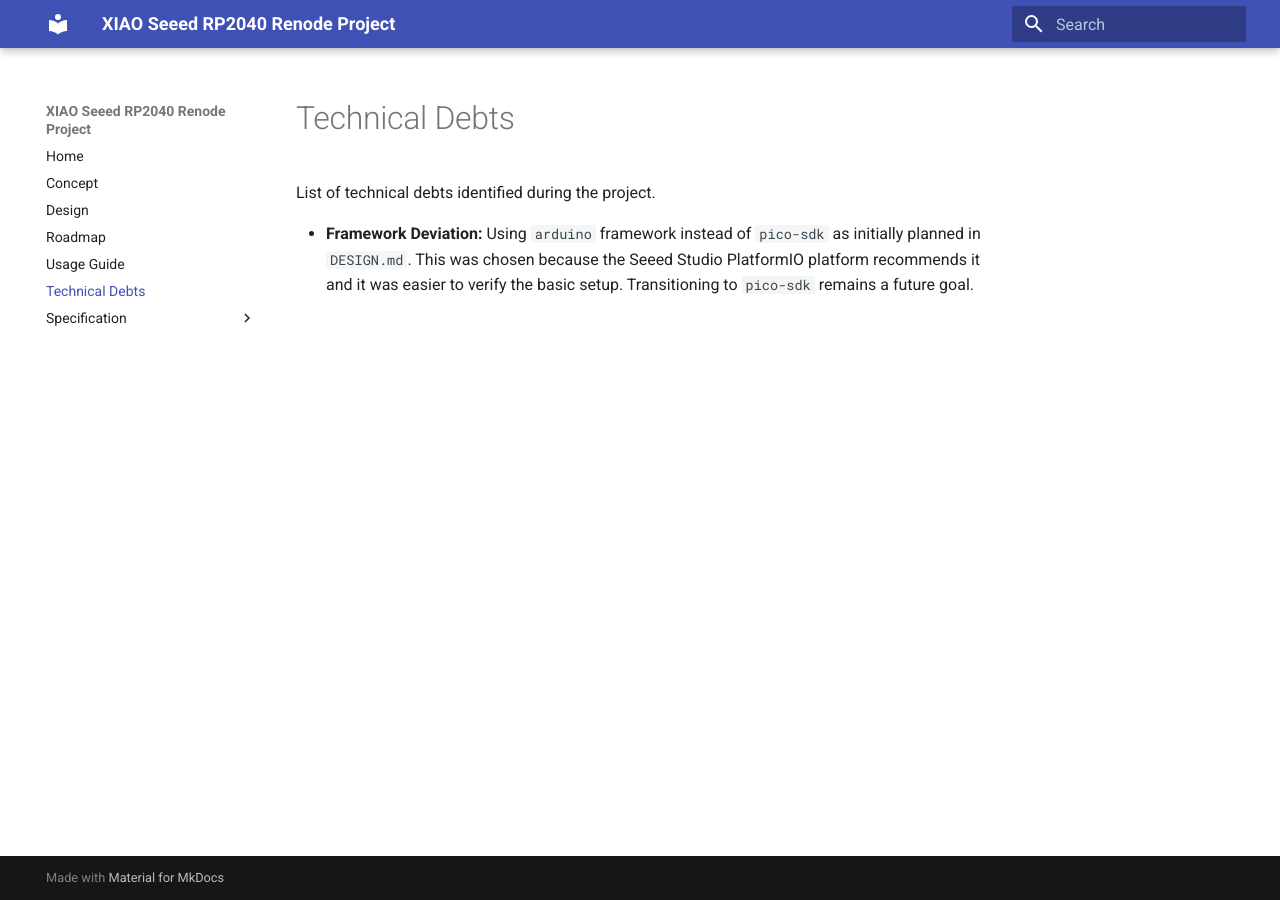
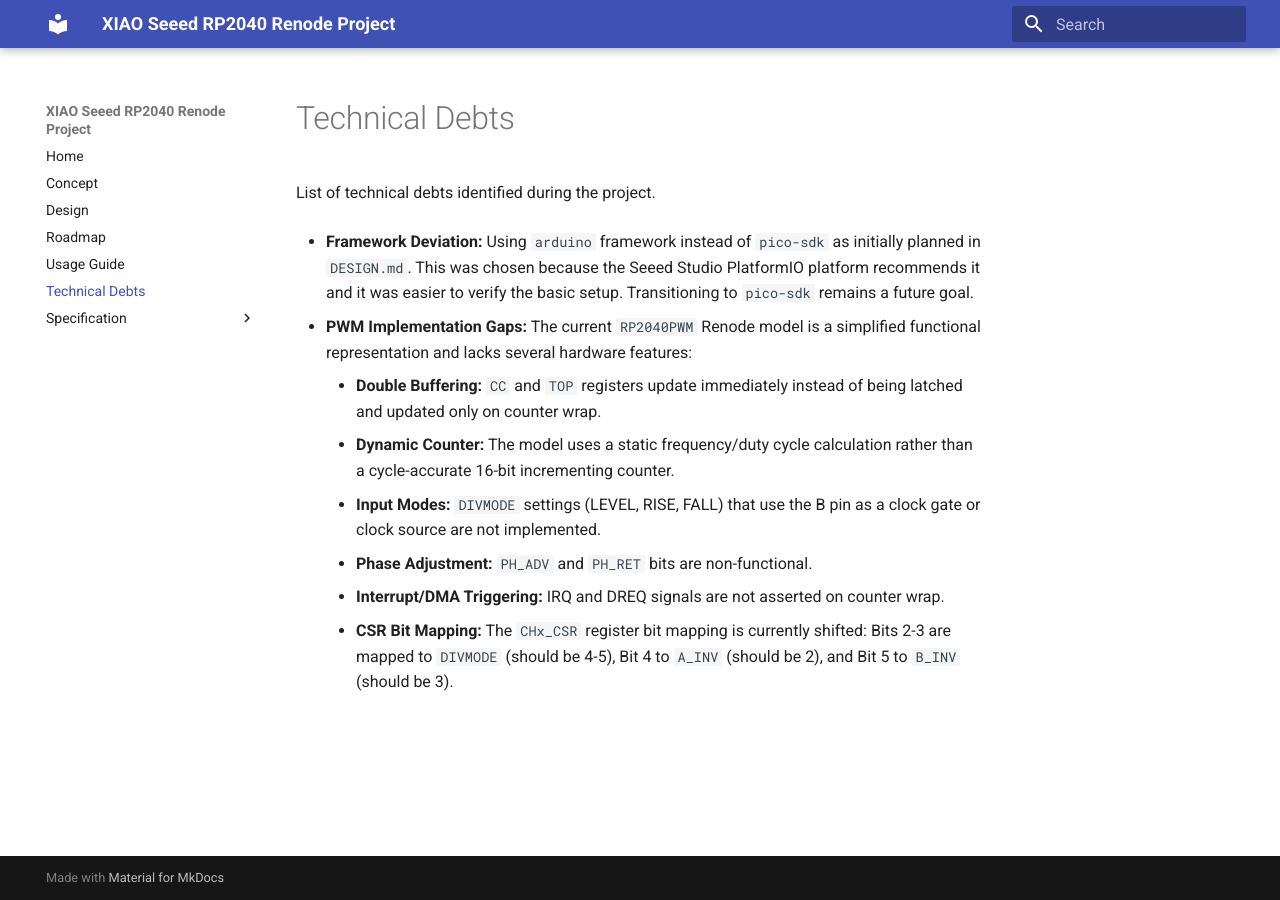
Before and after one commit to chatelao/xiao-seeed-rp2040-renode, an MkDocs documentation site: the page built from docs/TECHNICAL_DEBTS.md, in a window 1280 px wide. Built offline with MkDocs 1.6.1 and Material for MkDocs 9.7.7, drawn with Linux system fonts in a browser that asks for light colours.

Commit message:
docs: verify PWM specs and add tasks for implementation gaps
- Audited `RP2040PWM` Renode model against Chapter 4.5 of RP2040 datasheet.
- Documented identified gaps in `TECHNICAL_DEBTS.md`, including missing double buffering, dynamic counting, input modes, phase logic, and incorrect CSR bit mapping.
- Added Phase 11 to `ROADMAP.md` with tasks to implement missing PWM features.
- Verified that existing simulation tests pass with documentation changes.

```diff
--- a/docs/TECHNICAL_DEBTS.md
+++ b/docs/TECHNICAL_DEBTS.md
@@ -3,3 +3,11 @@
 List of technical debts identified during the project.
 
 - **Framework Deviation:** Using `arduino` framework instead of `pico-sdk` as initially planned in `DESIGN.md`. This was chosen because the Seeed Studio PlatformIO platform recommends it and it was easier to verify the basic setup. Transitioning to `pico-sdk` remains a future goal.
+
+- **PWM Implementation Gaps:** The current `RP2040PWM` Renode model is a simplified functional representation and lacks several hardware features:
+    - **Double Buffering:** `CC` and `TOP` registers update immediately instead of being latched and updated only on counter wrap.
+    - **Dynamic Counter:** The model uses a static frequency/duty cycle calculation rather than a cycle-accurate 16-bit incrementing counter.
+    - **Input Modes:** `DIVMODE` settings (LEVEL, RISE, FALL) that use the B pin as a clock gate or clock source are not implemented.
+    - **Phase Adjustment:** `PH_ADV` and `PH_RET` bits are non-functional.
+    - **Interrupt/DMA Triggering:** IRQ and DREQ signals are not asserted on counter wrap.
+    - **CSR Bit Mapping:** The `CHx_CSR` register bit mapping is currently shifted: Bits 2-3 are mapped to `DIVMODE` (should be 4-5), Bit 4 to `A_INV` (should be 2), and Bit 5 to `B_INV` (should be 3).
```
Also changed, not shown: docs/ROADMAP.md (+8 -0 lines).
